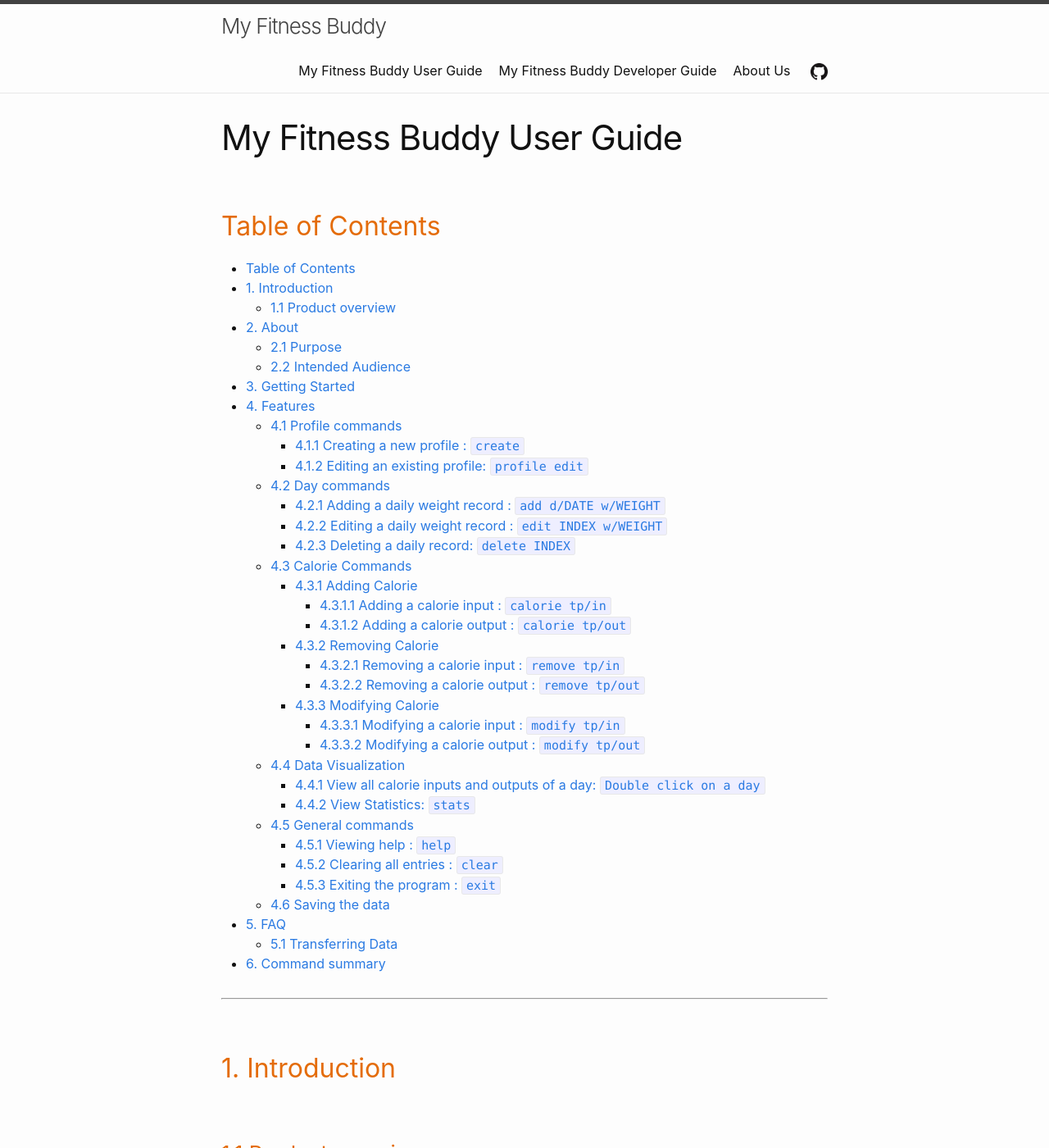
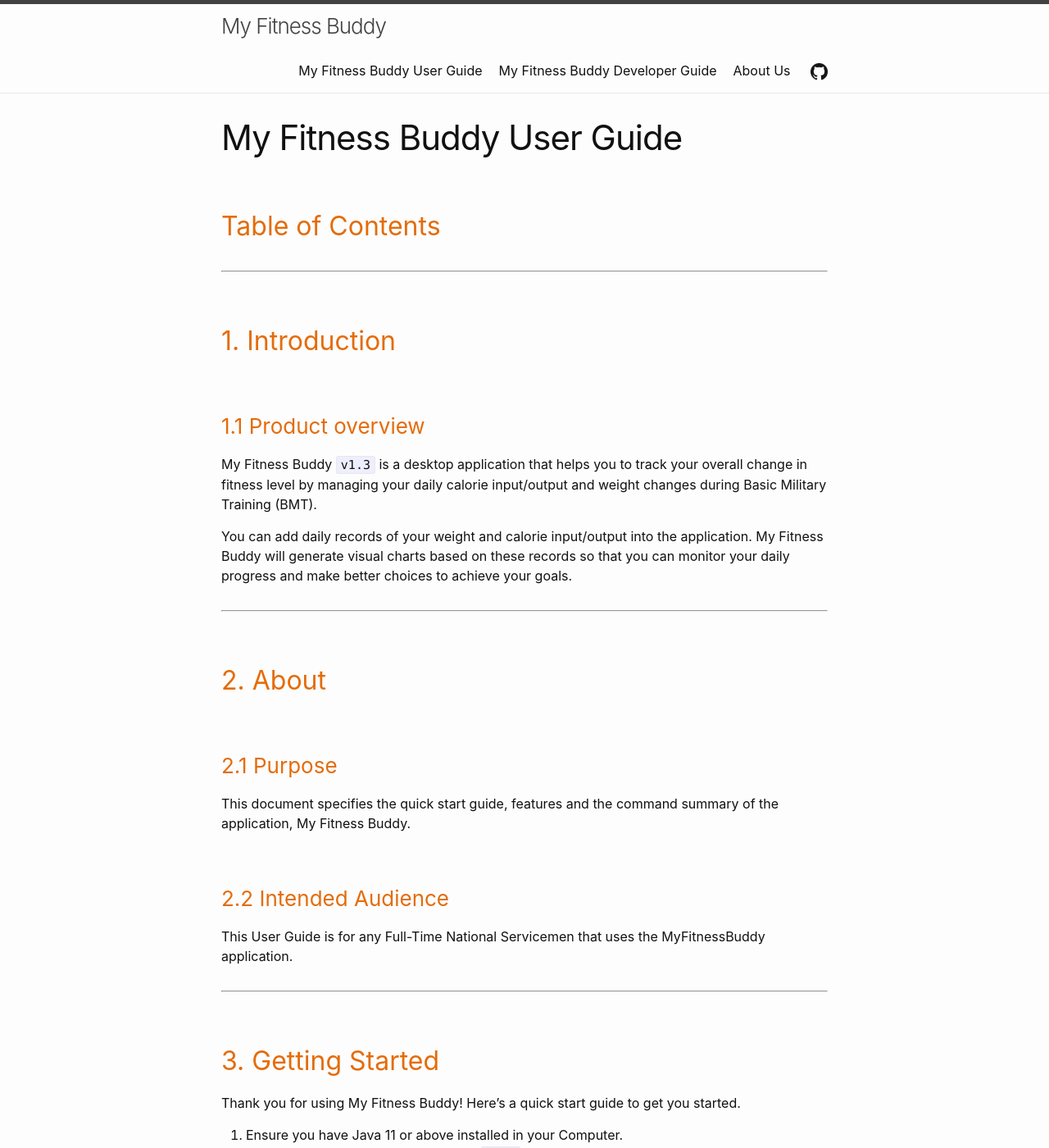
Before and after one commit to AY2021S1-CS2103T-W11-3/tp_ug_dg_draft, a Jekyll site: the page built from docs/UserGuide.md, in a window 1280 px wide and 1400 px high. Shown: the whole window at 82% size. Built offline with Jekyll 4.4.1, drawn with Linux system fonts in a browser that asks for light colours.

Commit message:
no message

```diff
--- a/docs/UserGuide.md
+++ b/docs/UserGuide.md
@@ -3,7 +3,7 @@ layout: page
 title: My Fitness Buddy User Guide
 ---
 ## Table of Contents
-* Table of Contents
+
 {:toc}
 
 --------------------------------------------------------------------------------------------------------------------
```
